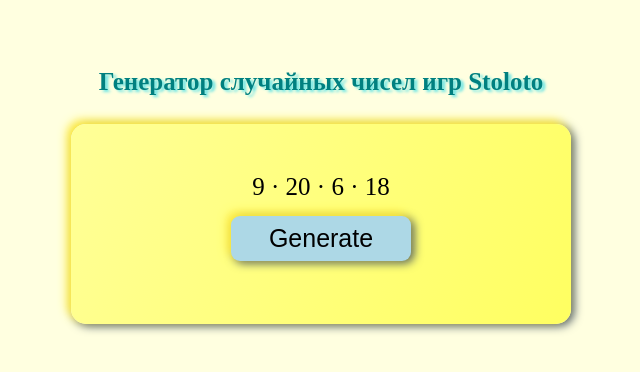
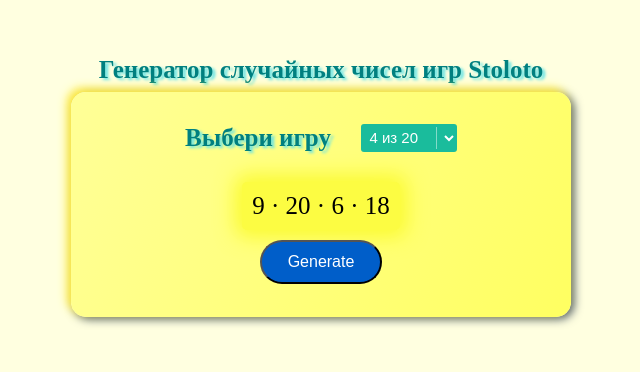
Before and after one commit to AsadullinRuslan/Stoloto, a plain HTML site: page index.html in a window 1280 px wide. Shown: the part 204-576 px from the top of the page, without its empty margins (319-959 px from the left). Drawn offline with Linux system fonts and the light colour scheme.

Commit message:
доделал варианты игр и случайную генерацию без повторений

```diff
--- a/index.html
+++ b/index.html
@@ -1,24 +1,36 @@
 <!DOCTYPE html>
 <html lang="ru">
+
 	<head>
 		<meta charset="UTF-8">
 		<meta name="viewport" content="width=device-width, initial-scale=1.0">
 		<link rel="stylesheet" href="./style.css">
 		<title>Show Password</title>
 	</head>
+
 	<body>
 		<h1>Генератор случайных чисел игр Stoloto</h1>
 		<br />
 		<div class="container">
+			<div class="selectOptions" style="display: flex; gap: 30px; margin-bottom: 30px;">
+				<h1>Выбери игру</h1>
+				<select class="select">
+					<option id="1" name="four" value=4> 4 из 20 </option>
+					<option id="2" name="five" value=5> 5 из 36 </option>
+					<option id="2" name="six" value=6> 6 из 45 </option>
+					<option id="2" name="seven" value=7> 7 из 49 </option>
+				</select>
+			</div>
 			<!-- <form id="form">
 			<input type="text" name="" id="maxNumber">
 			<button type="submit">Вперед!</button>
 		</form> -->
 			<div class="row"></div>
-		<button id="generate">Generate</button>
+			<button class="button" id="generate">Generate</button>
 		</div>
 
 
 		<script src="./main.js"></script>
 	</body>
+
 </html>
--- a/main.js
+++ b/main.js
@@ -1,36 +1,53 @@
 const row = document.querySelector(".row");
 const btn = document.querySelector("button");
+const selectValue = document.querySelector("select");
 
 btn.addEventListener("click", () => {
     setNumber();
 });
 
 // Функция замены повторяющихся элементов в массиве
-function getRepeatArray(array, min, max) {
-    for (var j = 0; j < array.length; j++) {
-        var current = array[j];
-        for (var k = j + 1; k < array.length; k++) {
-            if (current === array[k]) {
-                array[j] = Math.floor(min + Math.random() * (max - min + 1));
-            }
+// function getRepeatArray(array, min, max) {
+//     for (var j = 0; j < array.length; j++) {
+//         var current = array[j];
+//         for (var k = j + 1; k < array.length; k++) {
+//             if (current === array[k]) {
+//                 array[j] = Math.floor(min + Math.random() * (max - min + 1));
+//             }
+//         }
+//     }
+// }
+
+const win = (count, min, max) => {
+    const x = [];
+
+    while (x.length < count) {
+        const y = Math.floor(min + Math.random() * (max - min + 1));
+        if (!x.includes(y)) {
+            x.push(y);
         }
     }
-}
-
-const win = (min, max) => {
-    const x = [];
-
-    for (let i = 0; i < 4; i++) {
-        const y = Math.floor(min + Math.random() * (max - min + 1));
-        x.push(y);
-    }
-    getRepeatArray(x, min, max)
     return x.join("\t  ·  \t");
 };
 
 function setNumber() {
-    const number = win(1, 20);
-    row.innerHTML = `${number}`;
+    if (selectValue.value == 4) {
+        const number = win(4, 1, 20);
+        row.innerHTML = `${number}`;
+    } else if (selectValue.value == 5) {
+        const number = win(5, 1, 36);
+        row.innerHTML = `${number}`;
+    } else if (selectValue.value == 6) {
+        const number = win(6, 1, 45);
+        row.innerHTML = `${number}`;
+    } else if (selectValue.value == 7) {
+        const number = win(7, 1, 49);
+        row.innerHTML = `${number}`;
+    }
 }
 
+selectValue.addEventListener("change", () => {
+    setNumber();
+});
+
 setNumber();
--- a/style.css
+++ b/style.css
@@ -19,15 +19,52 @@
 	text-shadow: 3px 2px 3px #6ae5e5;
 }
 
-button {
-	margin: 15px 0;
-	width: 180px;
-	border: none;
-	padding: 8px 15px;
-	border-radius: 9px;
-	background-color: lightblue;
-	box-shadow: -4px -4px 10px #ffeb3b, 3px 2px 10px #475462;
-	cursor: pointer;
+.button{
+  position: relative;
+  margin-top: 10px;
+  background-color: rgb(0, 94, 201);
+  border-radius: 4em;
+  font-size: 16px;
+  color: white;
+  padding: 0.7em 1.6em;
+  user-select:none;
+  text-align: center;
+  text-decoration: none;
+  cursor: pointer;
+  -webkit-transition-duration: 0.4s; /* Safari */
+}
+
+.button:hover {
+  transition-duration: 0.1s;
+  background-color: rgb(0, 106, 228);
+}
+
+.button:after {
+  content: "";
+  display: block;
+  position: absolute;
+  border-radius: 4em;
+  left: 0;
+  top:0;
+  width: 100%;
+  height: 100%;
+  opacity: 0;
+  transition: all 0.5s;
+  box-shadow: 0 0 10px 20px white;
+}
+
+.button:active:after {
+  box-shadow: 0 0 0 0 white;
+  position: absolute;
+  border-radius: 4em;
+  left: 0;
+  top:0;
+  opacity: 1;
+  transition: 0s;
+}
+
+.button:active {
+  top: 1px;
 }
 
 .container {
@@ -35,13 +72,22 @@
 	padding: 0;
 	display: flex;
 	flex-direction: column;
-	width: 500px;
-	height: 200px;
+	min-width: 500px;
+	min-height: 9rem;
 	align-items: center;
 	justify-content: center;
 	border-radius: 15px;
 	background: linear-gradient(118.38deg, #ffff9a -4.6%, #ffff2a 200.44%);
   	box-shadow: -4px -4px 10px #ffeb3b, 3px 2px 10px #475462;
+	transform: translateY(-20px);
+
+}
+
+.row {
+	padding: 10px;
+	box-shadow: 0px 0px 20px 7px #fbfb30;
+	border-radius: 5px;
+	background-color: #fcfc42;
 }
 
 #maxNumber {
@@ -56,3 +102,34 @@
 #form {
 	margin-top: 0;
 }
+
+.select {
+
+	font-size: 15px;
+	background-color: #1abc9c;
+	color: #fff;
+	padding-right: 1.5em;
+	padding-left: .3em;
+	border: 0;
+	margin: 0;
+	border-radius: 3px;
+	outline: none;
+  }
+
+  .selectOptions {
+	position: relative;
+  }
+
+  .selectOptions::before {
+	content: '';
+	position: absolute;
+	top: 3px;
+	bottom: 3px;
+	right: 20px;
+	border-right: 1px solid #ffffff75;
+  }
+
+  .select option {
+	font-size: 15px;
+	padding: 17px 10px;
+  }
```
Lines whose indentation alone changed are shown as unchanged.
